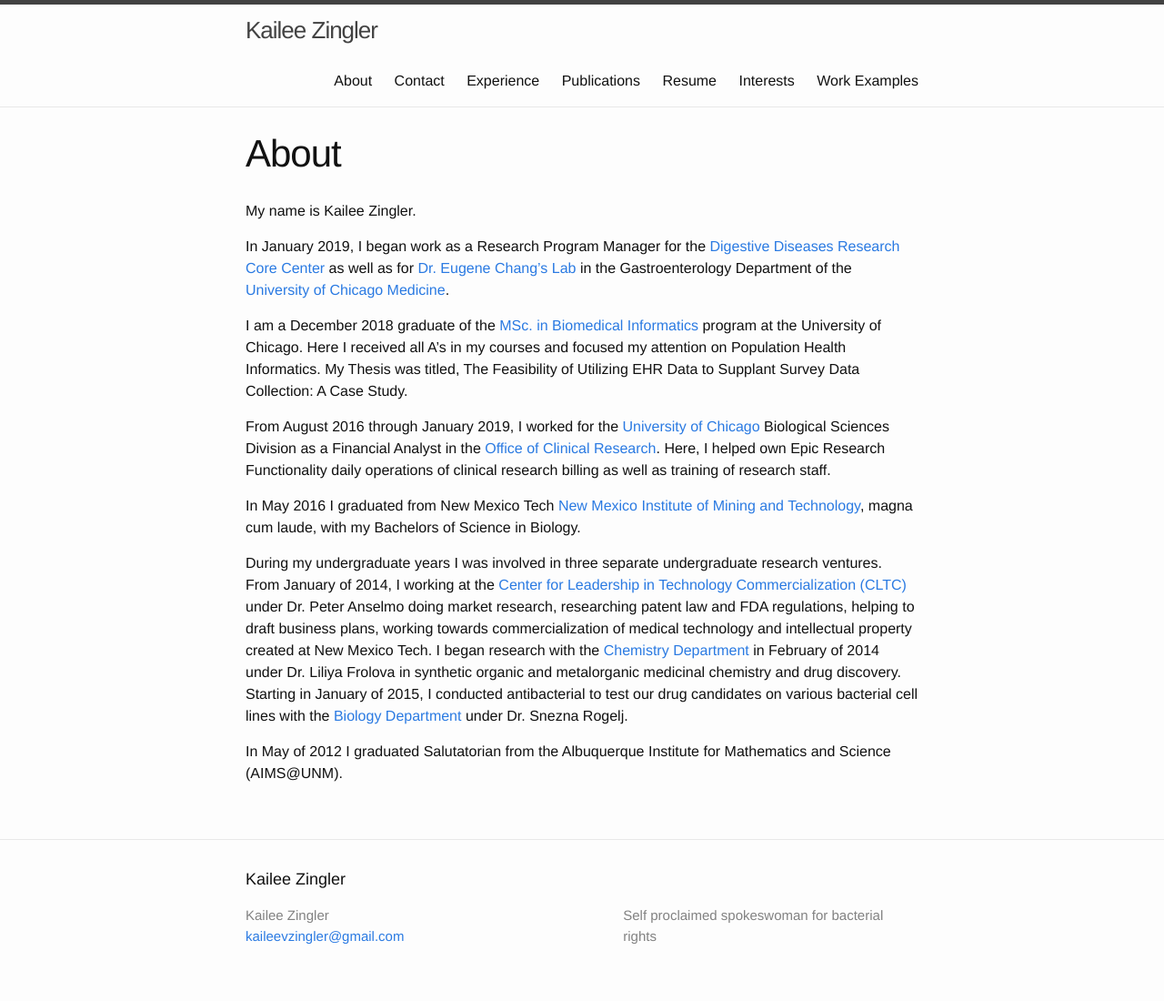
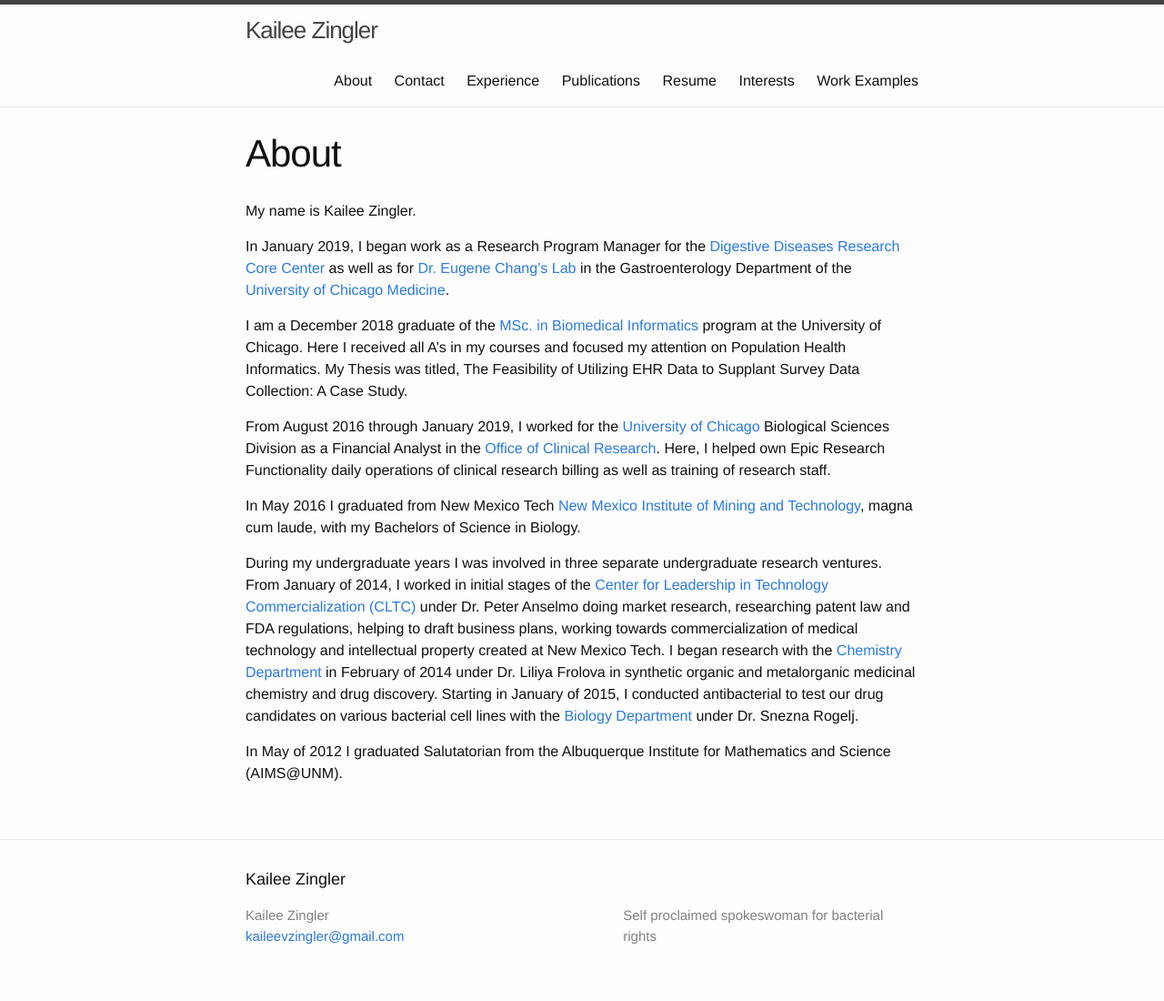
Before and after one commit to kzingler/kzingler.github.io, a Jekyll site: the page built from about.md, in a window 1280 px wide. Shown: the whole page at 91% size. Built offline with Jekyll 4.4.1, drawn with Linux system fonts in a browser that asks for light colours.

Commit message:
fixed english

```diff
--- a/about.md
+++ b/about.md
@@ -18,7 +18,7 @@
 in Biology.
 
 During my undergraduate years I was involved in three separate undergraduate research ventures.  From
-January of 2014, I working at the [Center for Leadership in Technology
+January of 2014, I worked in initial stages of the [Center for Leadership in Technology
 Commercialization (CLTC)](http://management.nmt.edu/cltc/) under Dr. Peter
 Anselmo doing market research, researching patent law and FDA regulations, helping to draft business plans,
 working towards commercialization of medical technology and intellectual property created at New Mexico Tech.
```
